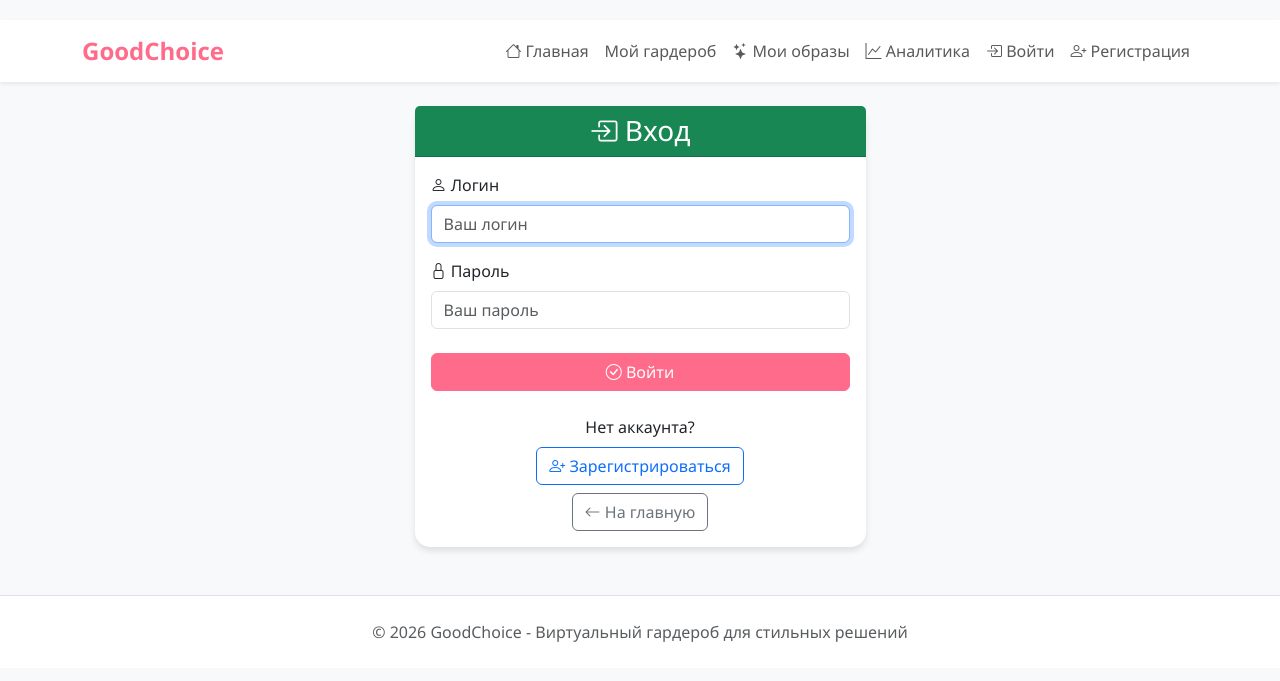
After one commit to ksu-ha/GoodChoice, a Django app: page /login/ in a window 1280 px wide. The commit adds this page. Shown: the top 681 px of the page. Run offline with Django 4.2, Linux system fonts and the light colour scheme.

Commit message:
Add registration and login

```diff
--- a/config/settings.py
+++ b/config/settings.py
@@ -104,7 +104,7 @@ AUTH_PASSWORD_VALIDATORS = [
 # Internationalization
 # https://docs.djangoproject.com/en/4.2/topics/i18n/
 
-LANGUAGE_CODE = 'en-us'
+LANGUAGE_CODE = 'ru-ru'
 
 TIME_ZONE = 'UTC'
 
--- a/wardrobe/forms.py
+++ b/wardrobe/forms.py
@@ -1,5 +1,7 @@
 from django import forms
 from .models import ClothingItem, Outfit
+from django.contrib.auth.forms import UserCreationForm, AuthenticationForm
+from django.contrib.auth.models import User
 
 class ClothingItemForm(forms.ModelForm):
     """Форма для добавления/редактирования вещей"""
@@ -78,3 +80,45 @@ class OutfitForm(forms.ModelForm):
         super().__init__(*args, **kwargs)
         if user:
             self.fields['items'].queryset = ClothingItem.objects.filter(user=user)
+
+class CustomUserCreationForm(UserCreationForm):
+    """Форма регистрации без email"""
+
+    class Meta:
+        model = User
+        fields = ('username', 'password1', 'password2')
+
+        widgets = {
+            'username': forms.TextInput(attrs={
+                'class': 'form-control',
+                'placeholder': 'Придумайте логин'
+            }),
+        }
+
+        labels = {
+            'username': 'Логин',
+            'password1': 'Пароль',
+            'password2': 'Подтверждение пароля',
+        }
+
+    def __init__(self, *args, **kwargs):
+        super().__init__(*args, **kwargs)
+        self.fields['password1'].widget.attrs.update({'class': 'form-control'})
+        self.fields['password2'].widget.attrs.update({'class': 'form-control'})
+
+class CustomAuthenticationForm(AuthenticationForm):
+    """Форма входа"""
+
+    def __init__(self, *args, **kwargs):
+        super().__init__(*args, **kwargs)
+        self.fields['username'].widget.attrs.update({
+            'class': 'form-control',
+            'placeholder': 'Ваш логин'
+        })
+        self.fields['password'].widget.attrs.update({
+            'class': 'form-control',
+            'placeholder': 'Ваш пароль'
+        })
+
+        self.fields['username'].label = 'Логин'
+        self.fields['password'].label = 'Пароль'
--- a/wardrobe/templates/wardrobe/base.html
+++ b/wardrobe/templates/wardrobe/base.html
@@ -121,14 +121,19 @@
                             </span>
                         </li>
                         <li class="nav-item">
-                            <a class="nav-link" href="{% url 'admin:logout' %}">
+                            <a class="nav-link" href="{% url 'wardrobe:logout' %}">
                                 <i class="bi bi-box-arrow-right"></i> Выйти
                             </a>
                         </li>
                     {% else %}
                         <li class="nav-item">
-                            <a class="nav-link" href="{% url 'admin:login' %}">
+                            <a class="nav-link" href="{% url 'wardrobe:login' %}">
                                 <i class="bi bi-box-arrow-in-right"></i> Войти
+                            </a>
+                        </li>
+                        <li class="nav-item">
+                            <a class="nav-link" href="{% url 'wardrobe:register' %}">
+                                <i class="bi bi-person-plus"></i> Регистрация
                             </a>
                         </li>
                     {% endif %}
--- /dev/null
+++ b/wardrobe/templates/wardrobe/login.html
@@ -0,0 +1,65 @@
+{% extends 'wardrobe/base.html' %}
+
+{% block title %}Вход - GoodChoice{% endblock %}
+
+{% block content %}
+<div class="row justify-content-center">
+    <div class="col-md-6 col-lg-5">
+        <div class="card">
+            <div class="card-header bg-success text-white">
+                <h3 class="mb-0 text-center"><i class="bi bi-box-arrow-in-right"></i> Вход</h3>
+            </div>
+
+            <div class="card-body">
+                <form method="post">
+                    {% csrf_token %}
+
+                    {% if form.errors %}
+                    <div class="alert alert-danger">
+                        <h5><i class="bi bi-exclamation-triangle"></i> Ошибка входа:</h5>
+                        <ul class="mb-0">
+                            {% for error in form.non_field_errors %}
+                                <li>{{ error }}</li>
+                            {% endfor %}
+                        </ul>
+                    </div>
+                    {% endif %}
+
+                    <div class="mb-3">
+                        <label for="{{ form.username.id_for_label }}" class="form-label">
+                            <i class="bi bi-person"></i> Логин
+                        </label>
+                        {{ form.username }}
+                    </div>
+
+                    <div class="mb-4">
+                        <label for="{{ form.password.id_for_label }}" class="form-label">
+                            <i class="bi bi-lock"></i> Пароль
+                        </label>
+                        {{ form.password }}
+                    </div>
+
+                    <div class="d-grid gap-2">
+                        <button type="submit" class="btn btn-primary">
+                            <i class="bi bi-check-circle"></i> Войти
+                        </button>
+
+                        <div class="text-center mt-3">
+                            <p class="mb-2">Нет аккаунта?</p>
+                            <a href="{% url 'wardrobe:register' %}" class="btn btn-outline-primary">
+                                <i class="bi bi-person-plus"></i> Зарегистрироваться
+                            </a>
+                        </div>
+
+                        <div class="text-center">
+                            <a href="{% url 'wardrobe:home' %}" class="btn btn-outline-secondary">
+                                <i class="bi bi-arrow-left"></i> На главную
+                            </a>
+                        </div>
+                    </div>
+                </form>
+            </div>
+        </div>
+    </div>
+</div>
+{% endblock %}
--- a/wardrobe/urls.py
+++ b/wardrobe/urls.py
@@ -14,4 +14,7 @@ urlpatterns = [
     path('analytics/', views.analytics, name='analytics'),
     path('item/<int:item_id>/modal/', views.item_modal_view, name='item_modal'),
     path('outfit/<int:outfit_id>/modal/', views.outfit_modal_view, name='outfit_modal'),
+    path('register/', views.register_view, name='register'),
+    path('login/', views.login_view, name='login'),
+    path('logout/', views.logout_view, name='logout'),
 ]
--- a/wardrobe/views.py
+++ b/wardrobe/views.py
@@ -6,7 +6,9 @@ from django.http import JsonResponse
 import plotly.express as px
 import pandas as pd
 from plotly.offline import plot
-
+from django.contrib.auth import login, logout, authenticate
+from django.shortcuts import render, redirect
+from .forms import CustomUserCreationForm, CustomAuthenticationForm
 from .models import ClothingItem, Outfit
 from .forms import ClothingItemForm, OutfitForm
 
@@ -294,3 +296,50 @@ def item_modal_view(request, item_id):
 def outfit_modal_view(request, outfit_id):
     outfit = get_object_or_404(Outfit, id=outfit_id)
     return render(request, 'wardrobe/outfit_modal.html', {'outfit': outfit})
+
+def register_view(request):
+    """Регистрация нового пользователя"""
+    if request.user.is_authenticated:
+        return redirect('wardrobe:home')
+
+    if request.method == 'POST':
+        form = CustomUserCreationForm(request.POST)
+        if form.is_valid():
+            user = form.save()
+            login(request, user)
+            messages.success(request, f'Добро пожаловать, {user.username}!')
+            return redirect('wardrobe:home')
+    else:
+        form = CustomUserCreationForm()
+
+    context = {'form': form}
+    return render(request, 'wardrobe/register.html', context)
+
+def login_view(request):
+    """Вход пользователя"""
+    if request.user.is_authenticated:
+        return redirect('wardrobe:home')
+
+    if request.method == 'POST':
+        form = CustomAuthenticationForm(request, data=request.POST)
+        if form.is_valid():
+            username = form.cleaned_data.get('username')
+            password = form.cleaned_data.get('password')
+            user = authenticate(username=username, password=password)
+            if user is not None:
+                login(request, user)
+                messages.success(request, f'С возвращением, {username}!')
+                next_url = request.GET.get('next', 'wardrobe:home')
+                return redirect(next_url)
+    else:
+        form = CustomAuthenticationForm()
+
+    context = {'form': form}
+    return render(request, 'wardrobe/login.html', context)
+
+@login_required
+def logout_view(request):
+    """Выход пользователя"""
+    logout(request)
+    messages.info(request, 'Вы успешно вышли из системы.')
+    return redirect('wardrobe:home')
```
Also changed, not shown: wardrobe/templates/wardrobe/home.html (+12 -0 lines), wardrobe/templates/wardrobe/register.html (added, +78 -0 lines).
